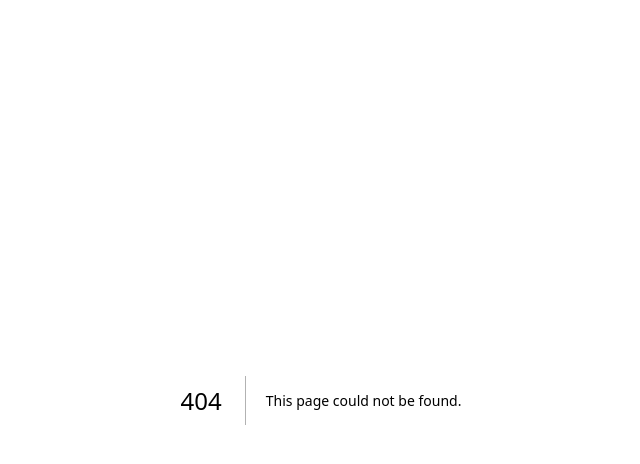
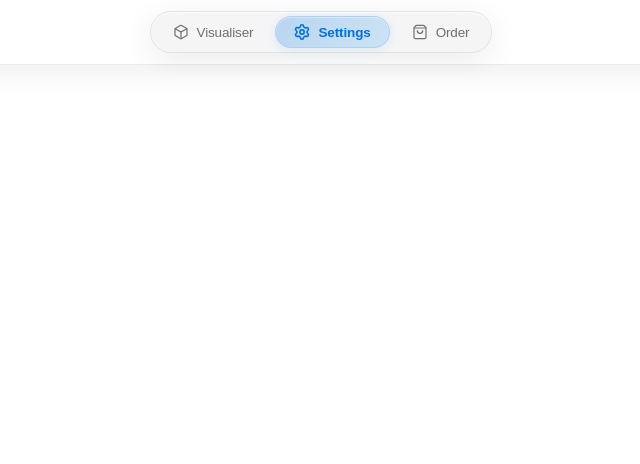
Before and after one commit to LTSmq/comp4050-epic-team, a Next.js app in the folder website/: page /settings in a window 1280 px wide. Before the commit this address had no page. Shown: the top 464 px of the page, without its empty margins (319-959 px from the left). Built offline with nearby package versions, Linux system fonts and the light colour scheme.

Commit message:
add(pages): added settings and orders pages - open a branch from this

```diff
--- /dev/null
+++ b/website/src/app/settings/page.tsx
@@ -0,0 +1,9 @@
+import TopNavBar from "@/components/topNavBar/topNavBar";
+
+export default function SettingsPage() {
+    return (
+        <div>
+            <TopNavBar />
+        </div>
+    );
+}
```
Also changed, not shown: website/src/app/order/page.tsx (added, +9 -0 lines).
